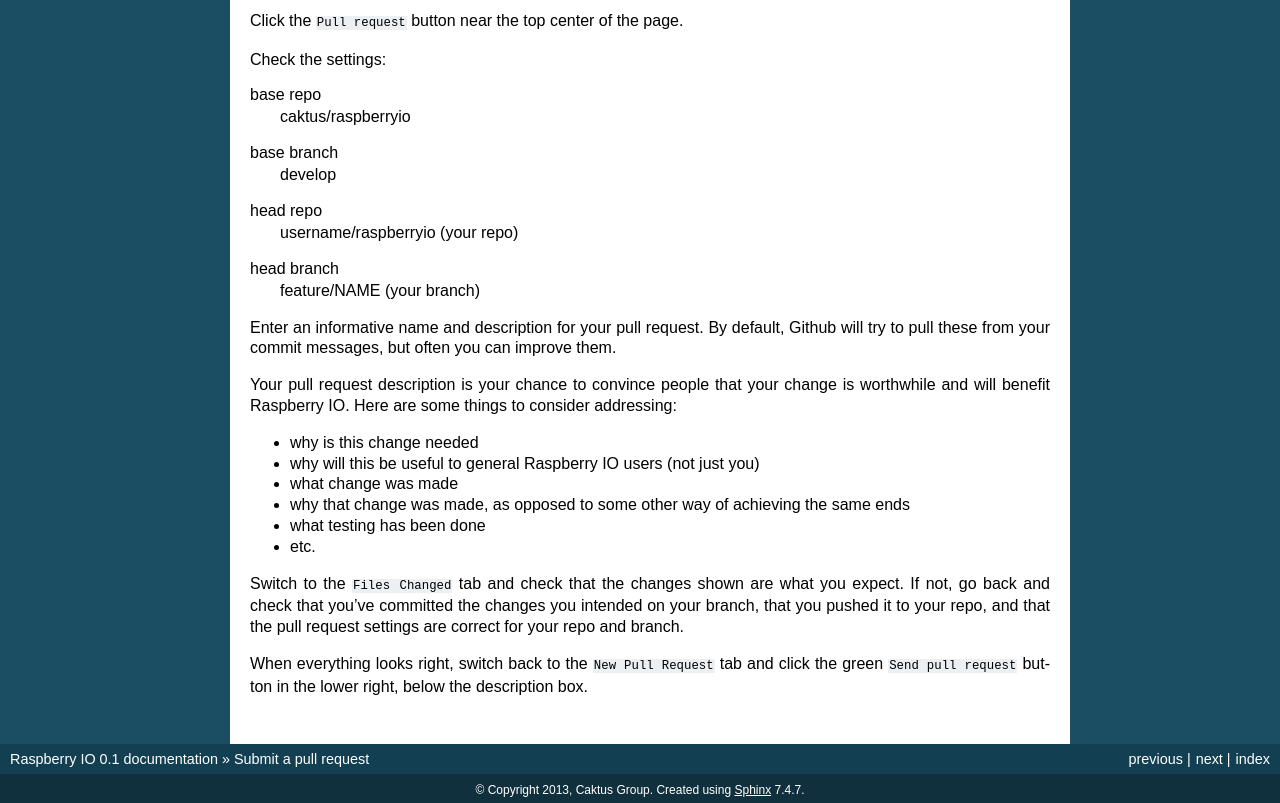
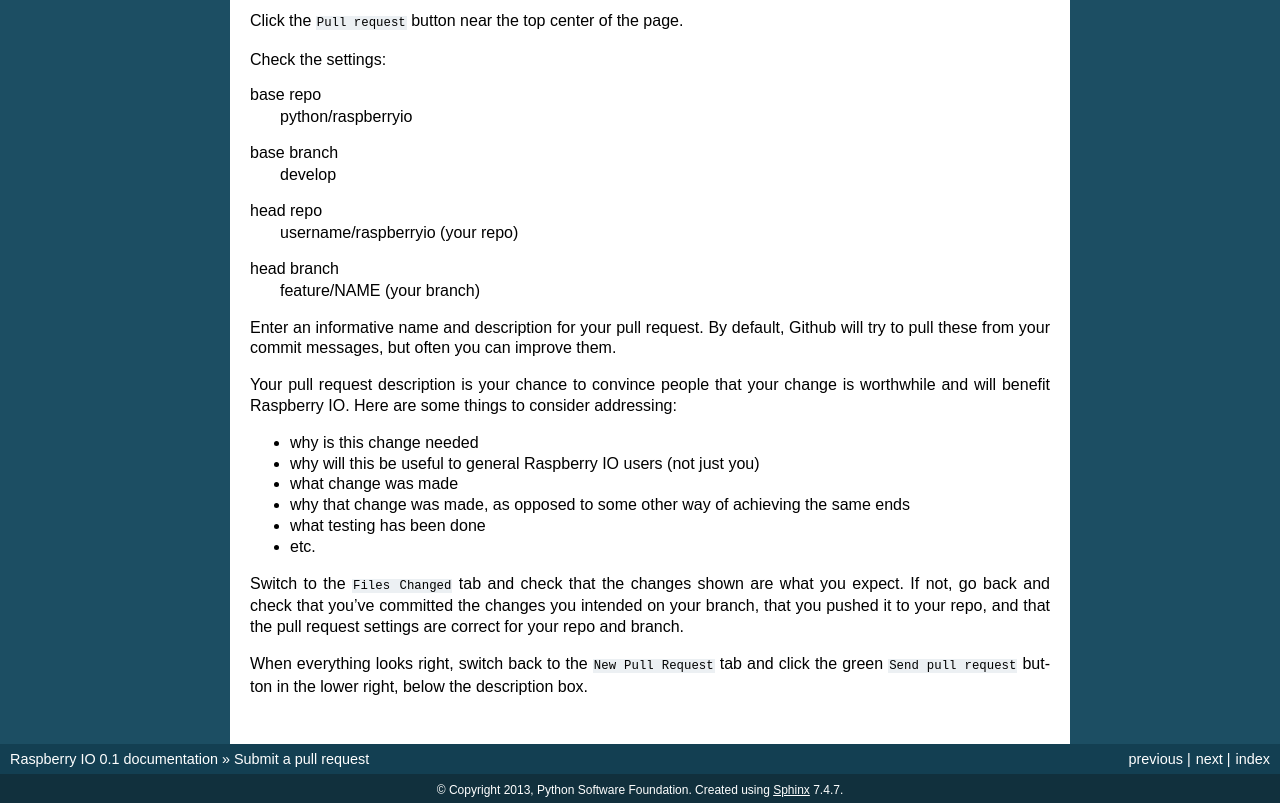
Before and after one commit to python/raspberryio, a Sphinx documentation site: the page built from docs/pullrequest.rst, in a window 1280 px wide and 1400 px high, scrolled down 838 px. Shown: the part 594-1397 px from the top of the window. Built offline with Sphinx 7.4.7, drawn with Linux system fonts in a browser that asks for light colours; some of the changed text lies outside the part shown.

Commit message:
Move all caktus/raspberryio references to python/raspberryio

```diff
--- a/README.rst
+++ b/README.rst
@@ -17,7 +17,7 @@ Submit an issue
 ------------------------
 
 Found an issue? We appreciate any and all feedback! Issues are managed
-on `Github <https://github.com/caktus/raspberryio/issues>`_. Please
+on `Github <https://github.com/python/raspberryio/issues>`_. Please
 include details about the browser, operating system, and/or device
 being used.
 
@@ -44,7 +44,7 @@ Running the project
 
 Download the code::
 
-    git clone git@github.com:caktus/raspberryio.git
+    git clone git@github.com:python/raspberryio.git
     cd raspberryio
 
 Create a virtualenv and install the necessary requirements::
--- a/docs/CHANGELOG.rst
+++ b/docs/CHANGELOG.rst
@@ -9,6 +9,7 @@ Version 0.2 - Open Source Release (unreleased)
 * Initial version of 'How to Contribute' Documentation
 * Revamped README
 * Licensed under Apache 2.0
+* Transfer repo to PSF
 
 
 Version 0.1 (2013-07-15)
--- a/docs/codestandards.rst
+++ b/docs/codestandards.rst
@@ -37,11 +37,11 @@ We follow these practices when developing Raspberry IO code:
 #. Write new or update existing :ref:`documentation <documentation>`
    to describe the changes you made.
 
-#. Add the change to the `CHANGELOG <https://github.com/caktus/raspberryio/blob/develop/docs/CHANGELOG.rst>`_
+#. Add the change to the `CHANGELOG <https://github.com/python/raspberryio/blob/develop/docs/CHANGELOG.rst>`_
    for the **next** release.
 
 #. Add your name to the `AUTHORS file
-   <https://github.com/caktus/raspberryio/blob/develop/AUTHORS>`_
+   <https://github.com/python/raspberryio/blob/develop/AUTHORS>`_
 
 #. Submit a `pull request <https://help.github.com/articles/using-pull-requests>`_
    and get reviews before merging your changes, even if you have authority to
--- a/docs/conf.py
+++ b/docs/conf.py
@@ -41,7 +41,7 @@ master_doc = 'index'
 
 # General information about the project.
 project = u'Raspberry IO'
-copyright = u'2013, Caktus Group'
+copyright = u'2013, Python Software Foundation'
 
 # The version info for the project you're documenting, acts as replacement for
 # |version| and |release|, also used in various other places throughout the
@@ -187,7 +187,7 @@ latex_elements = {
 # (source start file, target name, title, author, documentclass [howto/manual]).
 latex_documents = [
   ('index', 'RaspberryIO.tex', u'Raspberry IO Documentation',
-   u'Caktus Group', 'manual'),
+   u'Python Software Foundation', 'manual'),
 ]
 
 # The name of an image file (relative to this directory) to place at the top of
@@ -217,7 +217,7 @@ latex_documents = [
 # (source start file, name, description, authors, manual section).
 man_pages = [
     ('index', 'raspberryio', u'Raspberry IO Documentation',
-     [u'Caktus Group'], 1)
+     [u'Python Software Foundation'], 1)
 ]
 
 # If true, show URL addresses after external links.
@@ -231,7 +231,7 @@ man_pages = [
 #  dir menu entry, description, category)
 texinfo_documents = [
   ('index', 'RaspberryIO', u'Raspberry IO Documentation',
-   u'Caktus Group', 'RaspberryIO', 'One line description of project.',
+   u'Python Software Foundation', 'RaspberryIO', 'One line description of project.',
    'Miscellaneous'),
 ]
 
--- a/docs/documentation.rst
+++ b/docs/documentation.rst
@@ -64,6 +64,6 @@ __ http://sphinx.pocoo.org/
 __ http://docutils.sourceforge.net/
 
 .. _Read the Docs: http://raspberryio.readthedocs.org/
-.. _documentation label: https://github.com/caktus/raspberryio/issues?labels=documentation&page=1&state=open
+.. _documentation label: https://github.com/python/raspberryio/issues?labels=documentation&page=1&state=open
 .. _reStructuredText Primer: http://sphinx.pocoo.org/rest.html#rst-primer
 .. _Sphinx-specific markup: http://sphinx.pocoo.org/markup/index.html#sphinxmarkup
--- a/docs/getcode.rst
+++ b/docs/getcode.rst
@@ -27,7 +27,7 @@ Clone the `Raspberry IO repository`_ from Github:
 
 .. code-block:: console
 
-    $ git clone git@github.com:caktus/raspberryio.git
+    $ git clone git@github.com:python/raspberryio.git
     Cloning into 'raspberryio'...
     remote: Counting objects: 3860, done.
     remote: Compressing objects: 100% (1749/1749), done.
@@ -153,4 +153,4 @@ Then run the development server and play around!
 
 .. _Raspberry IO: http://raspberry.io/
 .. _Mezzanine CMS: http://mezzanine.jupo.org/
-.. _Raspberry IO repository: https://github.com/caktus/raspberryio
+.. _Raspberry IO repository: https://github.com/python/raspberryio
--- a/docs/pullrequest.rst
+++ b/docs/pullrequest.rst
@@ -7,7 +7,7 @@ To ask for a change you've made in your own Raspberry IO repository to
 be merged into the official repository, you make a pull request. If
 you're already familiar with Github and pull requests, just open a
 pull request against the ``develop`` branch of the Raspberry IO
-repository. (https://github.com/caktus/raspberryio/tree/develop) Be
+repository. (https://github.com/python/raspberryio/tree/develop) Be
 sure that your code passes all tests, conforms to our :ref:`code standards
 <codestandards>`, and has appropriate :ref:`documentation <documentation>`.
 
@@ -100,7 +100,7 @@ Click the ``Pull request`` button near the top center of the page.
 Check the settings:
 
 base repo
-    caktus/raspberryio
+    python/raspberryio
 base branch
     develop
 head repo
@@ -137,4 +137,4 @@ right, below the description box.
 .. _Git Flow: http://nvie.com/posts/a-successful-git-branching-model/
 .. _gitflow tool: https://github.com/nvie/gitflow
 .. _Github: https://github.com
-.. _Raspberry IO repository: https://github.com/caktus/raspberryio
+.. _Raspberry IO repository: https://github.com/python/raspberryio
--- a/setup.py
+++ b/setup.py
@@ -6,7 +6,7 @@ setup(
     packages=['raspberryio', 'raspberryio.aggregator', 'raspberryio.project',
               'raspberryio.qanda', 'raspberryio.search',
               'raspberryio.search_models', 'raspberryio.userprofile'],
-    url='https://github.com/caktus/raspberryio/',
+    url='https://github.com/python/raspberryio/',
     license='LICENSE',
     author='',
     author_email='',
```
